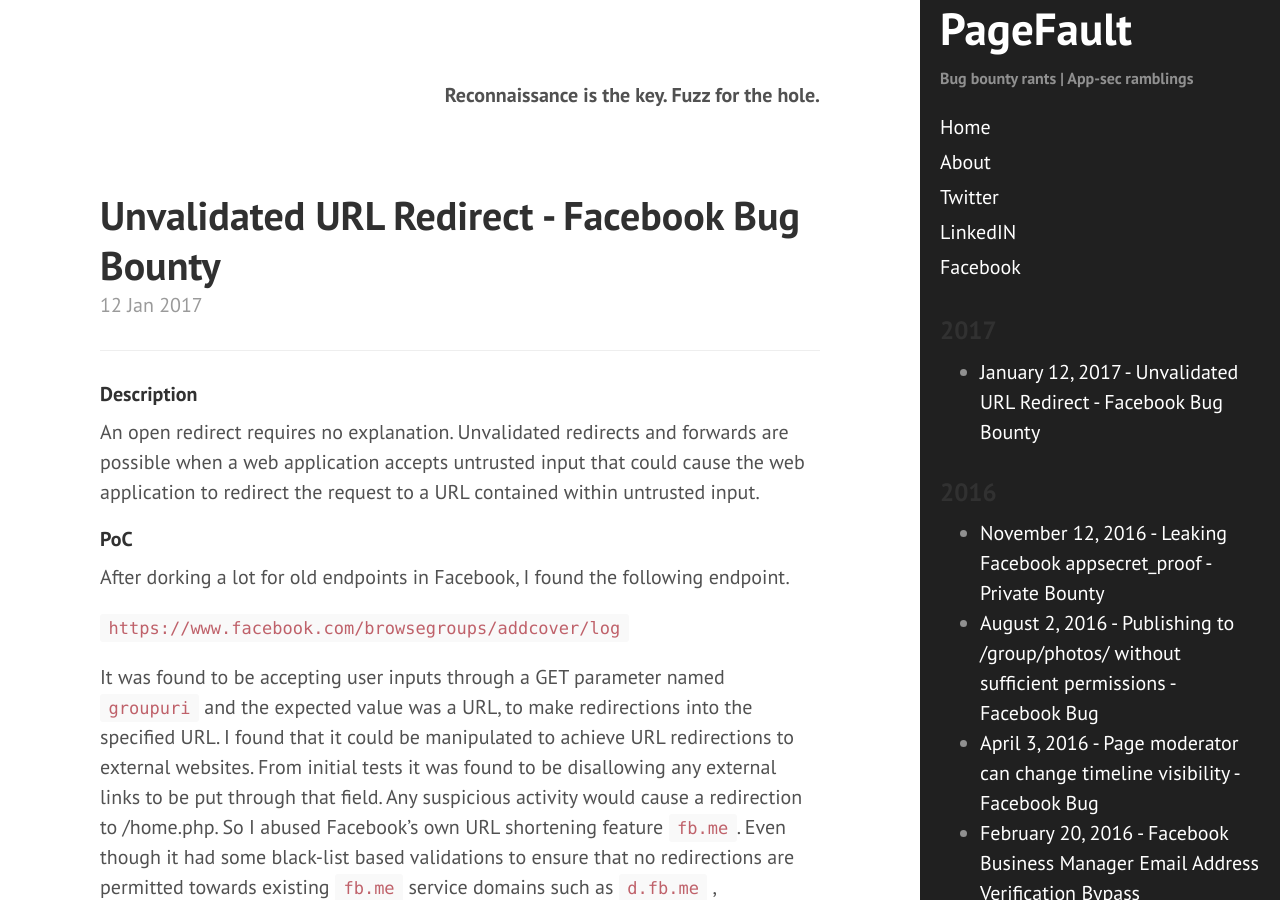
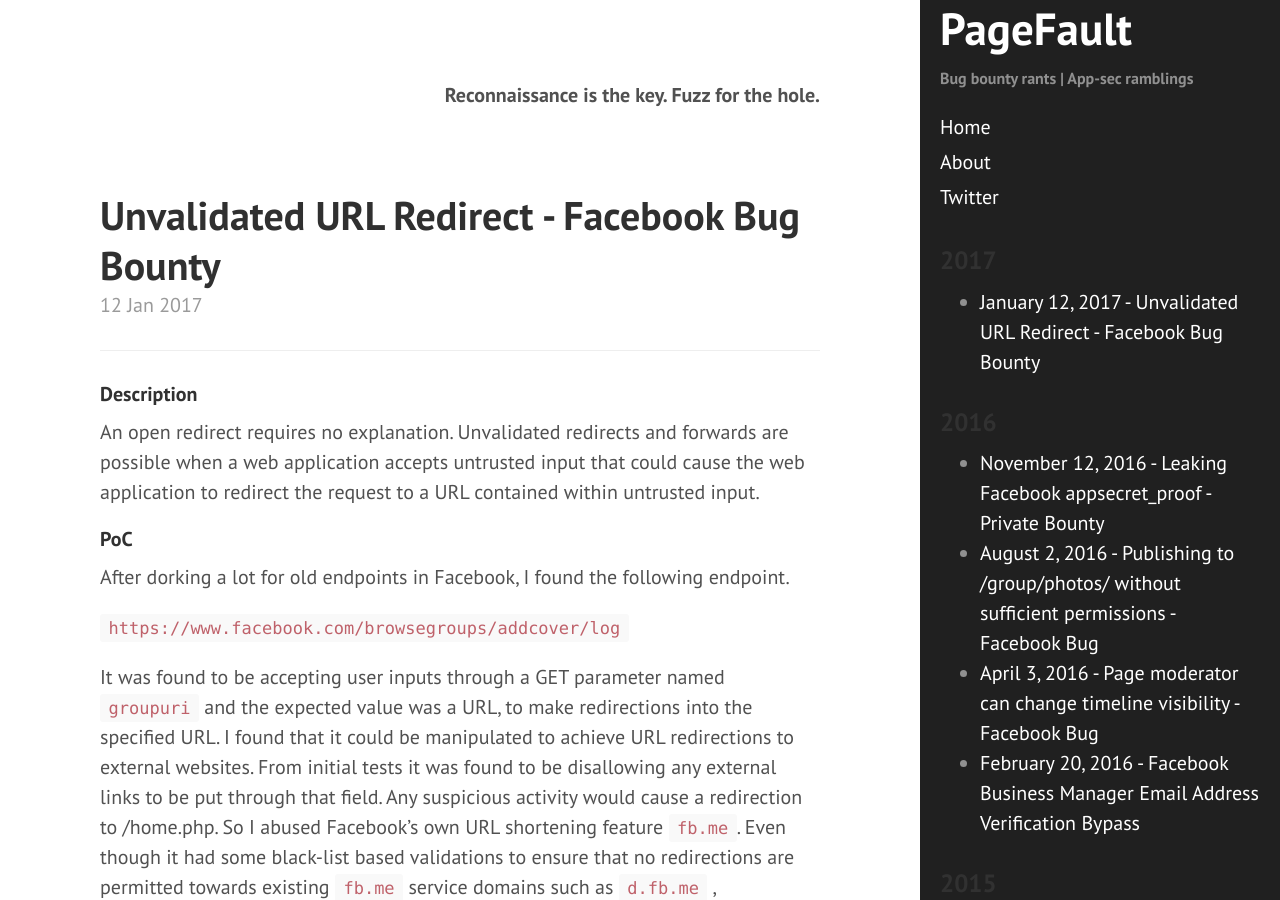
Before and after one commit to sahadnk72/sahadnk72.github.io, a Jekyll site: the page built from index.html, in a window 1280 px wide and 900 px high. Built offline with Jekyll 4.4.1, drawn with Linux system fonts in a browser that asks for light colours; the list of posts is cut into pages by our own code.

Commit message:
Update sidebar.html

```diff
--- a/_includes/sidebar.html
+++ b/_includes/sidebar.html
@@ -28,8 +28,7 @@
 
 
       <a class="sidebar-nav-item" href="{{ site.author.twitter }}" target="_blank">Twitter</a>
-      <a class="sidebar-nav-item" href="{{ site.author.linkedin }}" target="_blank">LinkedIN</a>
-      <a class="sidebar-nav-item" href="{{ site.author.facebook }}" target="_blank">Facebook</a>
+
 
  <section class="archive-post-list">
 
```
